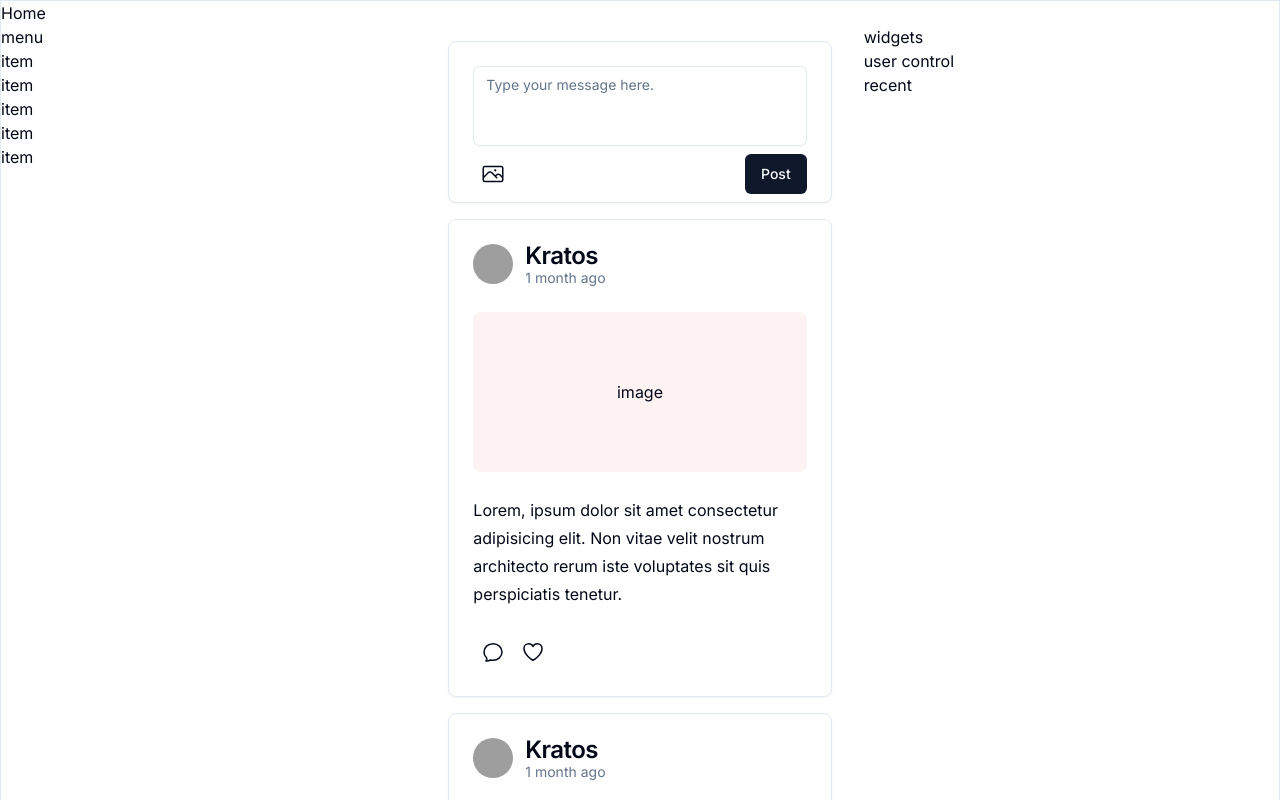
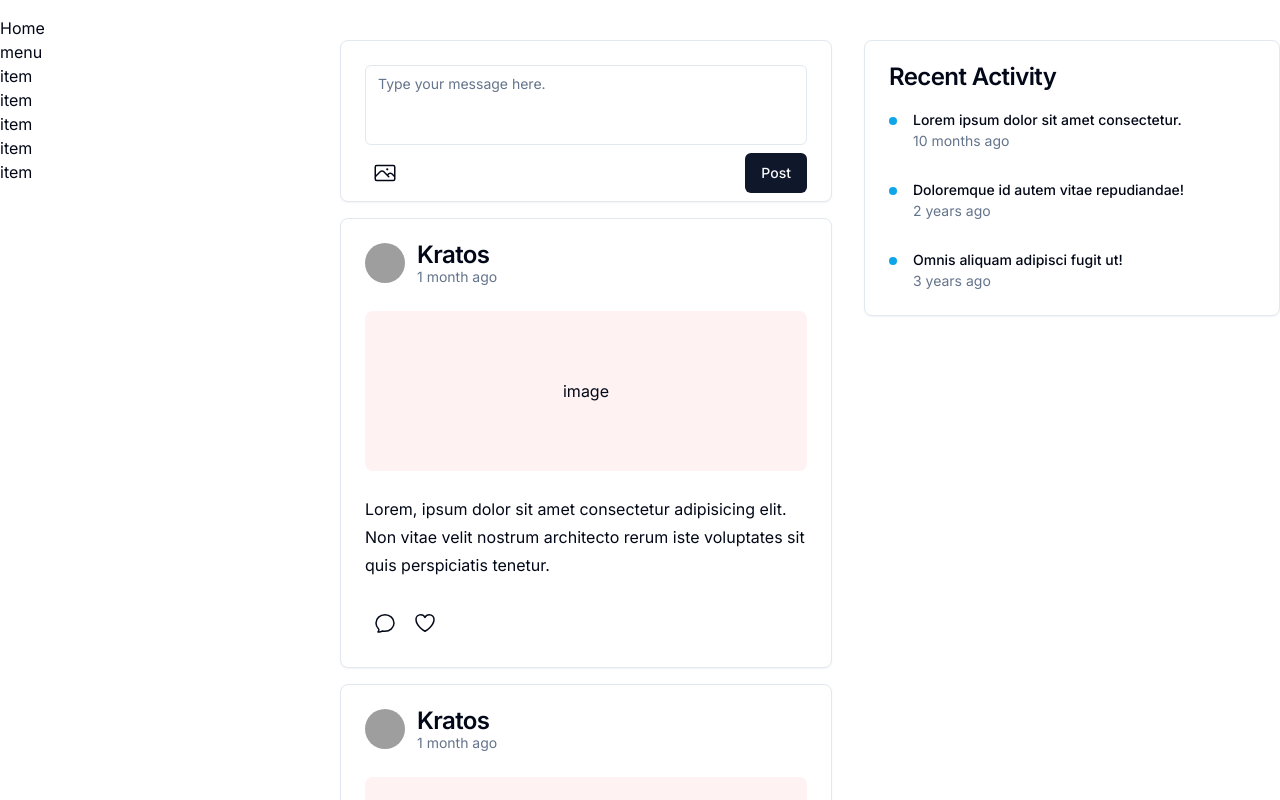
Before and after one commit to RahinF/howl, a Next.js app: page / in a window 1280 px wide. Shown: the top 800 px of the page. Built offline with nearby package versions, Linux system fonts and the light colour scheme; grey boxes are pictures that could not be loaded.

Commit message:
added recent activity section

```diff
--- a/app/page.tsx
+++ b/app/page.tsx
@@ -1,13 +1,14 @@
 import MessageBox from '@/components/MessageBox';
 import Post from '@/components/Post';
+import RecentActivity from '@/components/RecentActivity';
 
 export default function Home() {
   return (
-    <main className="max-w-screen-xl min-h-screen m-auto border">
+    <main className="max-w-screen-xl min-h-screen m-auto py-4">
       <h1>Home</h1>
 
-      <div className="grid grid-cols-3 gap-4">
-        <div>
+      <div className="grid grid-cols-12 gap-4">
+        <div className="col-span-3">
           <h1>menu</h1>
           <ul>
             <li>item</li>
@@ -17,15 +18,13 @@ export default function Home() {
             <li>item</li>
           </ul>
         </div>
-        <div className="flex flex-col gap-4 p-4">
+        <div className="flex flex-col gap-4 px-4 col-span-5">
           <MessageBox />
           <Post />
           <Post />
         </div>
-        <div>
-          <h1>widgets</h1>
-          <div>user control</div>
-          <div>recent</div>
+        <div className="col-span-4">
+          <RecentActivity />
         </div>
       </div>
     </main>
--- /dev/null
+++ b/components/RecentActivity.tsx
@@ -0,0 +1,49 @@
+'use client';
+
+import { Card, CardContent, CardHeader, CardTitle } from '@/components/ui/card';
+import ReactTimeago from 'react-timeago';
+
+interface Props {}
+
+const activity: { title: string; date: Date }[] = [
+  {
+    title: 'Lorem ipsum dolor sit amet consectetur.',
+    date: new Date('December 17, 2022 03:24:00'),
+  },
+  {
+    title: 'Doloremque id autem vitae repudiandae!',
+    date: new Date('December 17, 2021 03:24:00'),
+  },
+  {
+    title: 'Omnis aliquam adipisci fugit ut!',
+    date: new Date('December 17, 2020 03:24:00'),
+  },
+];
+
+const RecentActivity = ({}: Props) => {
+  return (
+    <Card>
+      <CardHeader>
+        <CardTitle>Recent Activity</CardTitle>
+      </CardHeader>
+      <CardContent>
+        {activity.map(({ title, date }, index) => (
+          <div
+            key={index}
+            className="mb-4 flex gap-4 pb-4 last:mb-0 last:pb-0"
+          >
+            <span className="flex h-2 w-2 translate-y-1 rounded-full bg-sky-500" />
+            <div className="space-y-1">
+              <p className="text-sm font-medium leading-none">{title}</p>
+              <p className="text-sm text-muted-foreground">
+                <ReactTimeago date={date} />
+              </p>
+            </div>
+          </div>
+        ))}
+      </CardContent>
+    </Card>
+  );
+};
+
+export default RecentActivity;
```
